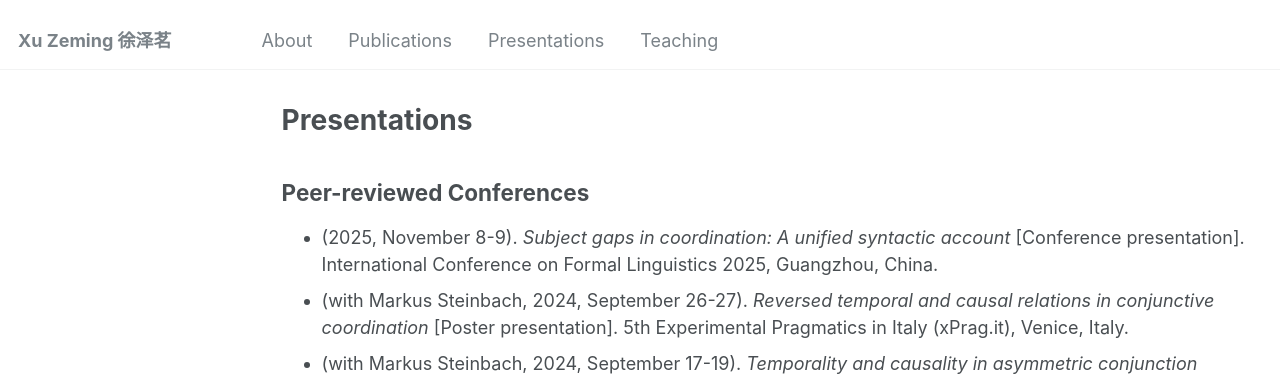
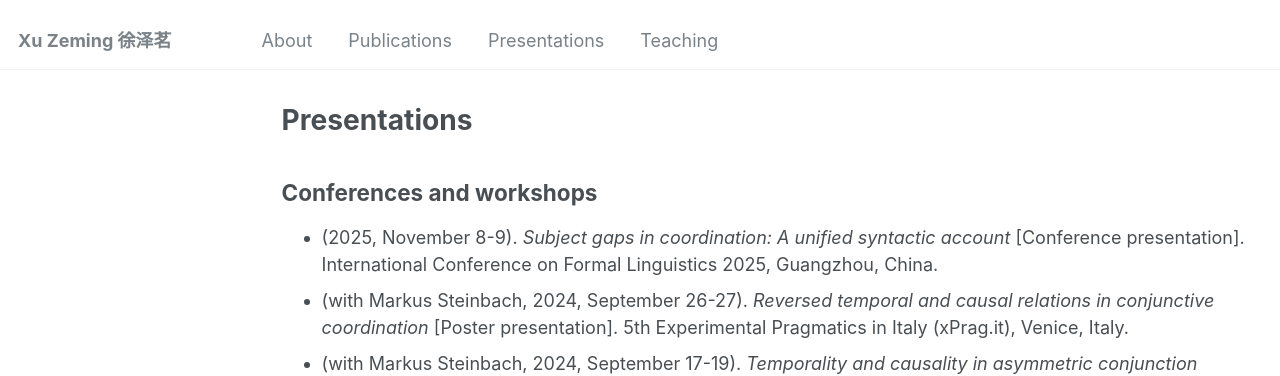
Before and after one commit to xu-zeming/xu-zeming.github.io, a Jekyll site: the page built from _pages/presentations.md, in a window 1280 px wide and 900 px high. Shown: the top 376 px of the window. Built offline with Jekyll 4.4.1, drawn with Linux system fonts in a browser that asks for light colours.

Commit message:
modified:   _pages/presentations.md

```diff
--- a/_pages/presentations.md
+++ b/_pages/presentations.md
@@ -5,7 +5,7 @@ permalink: /presentations/
 author_profile: false
 ---
 
-## Peer-reviewed Conferences
+## Conferences and workshops
 * (2025, November 8-9). *Subject gaps in coordination: A unified syntactic account* [Conference presentation]. International Conference on Formal Linguistics 2025, Guangzhou, China.
 * (with Markus Steinbach, 2024, September 26-27). *Reversed temporal and causal relations in conjunctive coordination* [Poster presentation]. 5th Experimental Pragmatics in Italy (xPrag.it), Venice, Italy.
 * (with Markus Steinbach, 2024, September 17-19). *Temporality and causality in asymmetric conjunction* [Poster presentation]. Sinn und Bedeutung 29, Noto, Italy.
```
